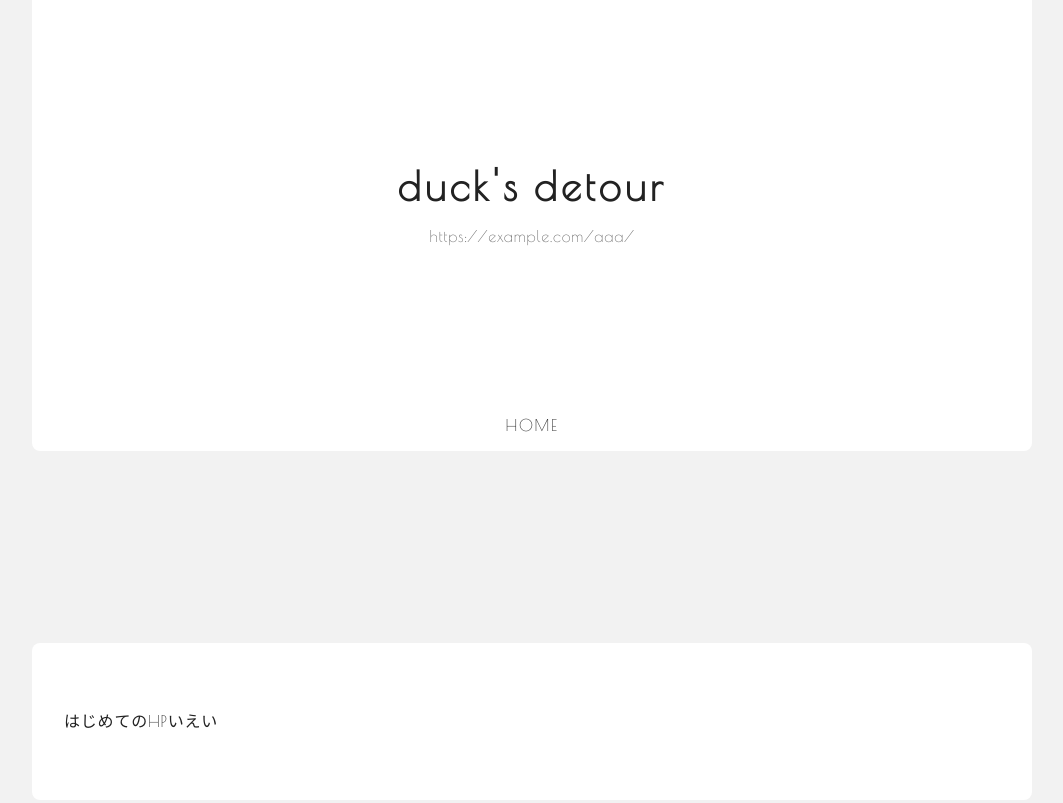
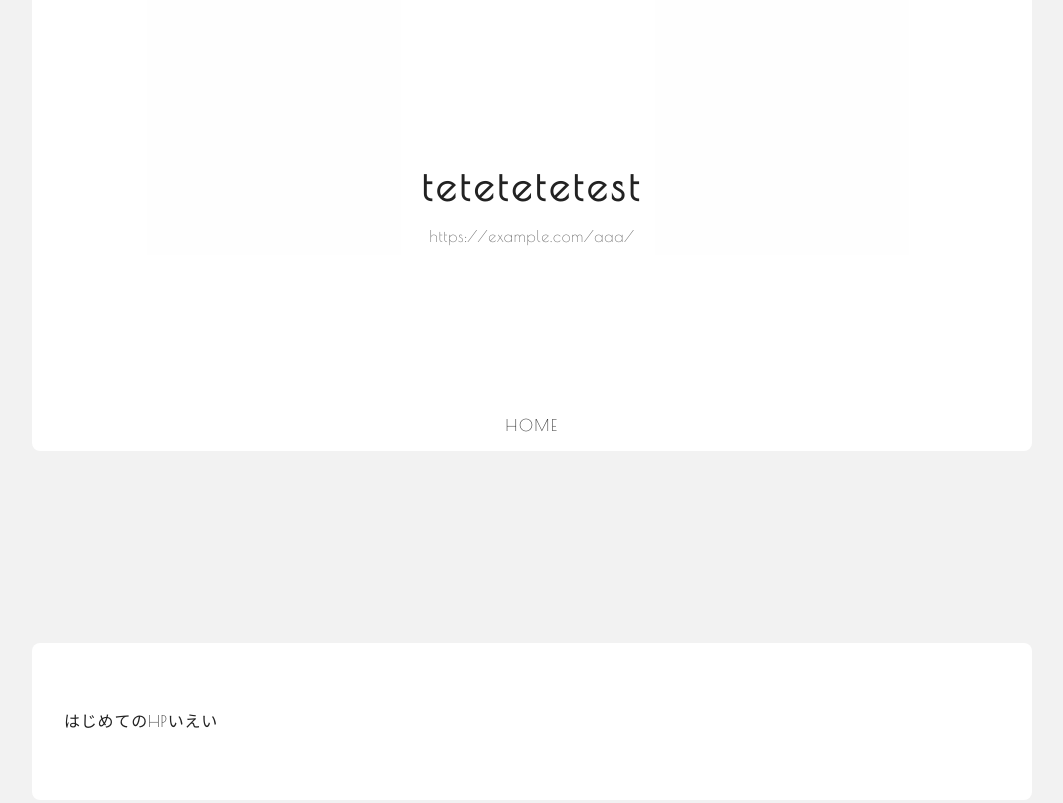
Before and after one commit to wasshoidokkoishoi/tetest, a plain HTML site: page index.html in a window 1280 px wide. Shown: the top 803 px of the page, without its empty margins (108-1171 px from the left). Drawn offline with nearby package versions, Linux system fonts and the light colour scheme.

Commit message:
Update index.html

```diff
--- a/index.html
+++ b/index.html
@@ -14,7 +14,7 @@
 
 <header>
     <section class="center"><!-- 中央揃え・中央寄せにしている。中央揃えを解除したいときは 「class="center"」 を消すと左揃え・中央寄せになる -->
-        <h1>duck's detour</h1>
+        <h1>tetetetetest</h1>
         <span>https://example.com/aaa/</span>
     </section>
 </header>
```
